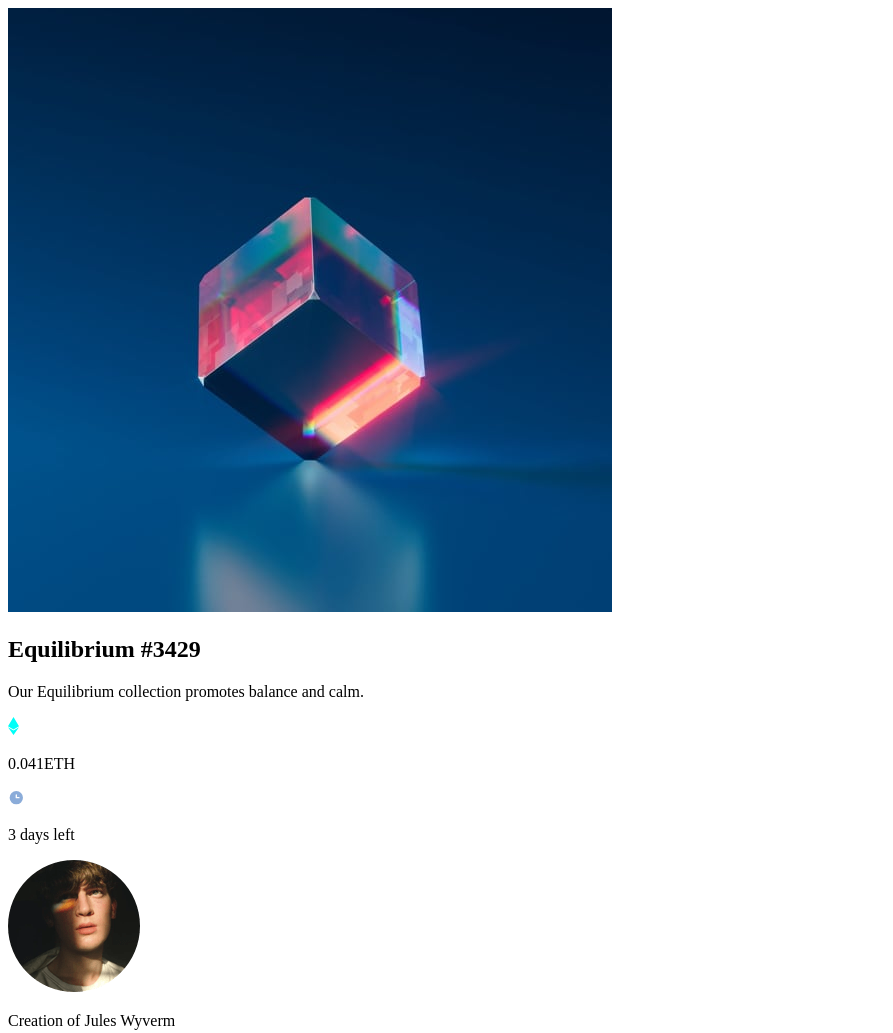
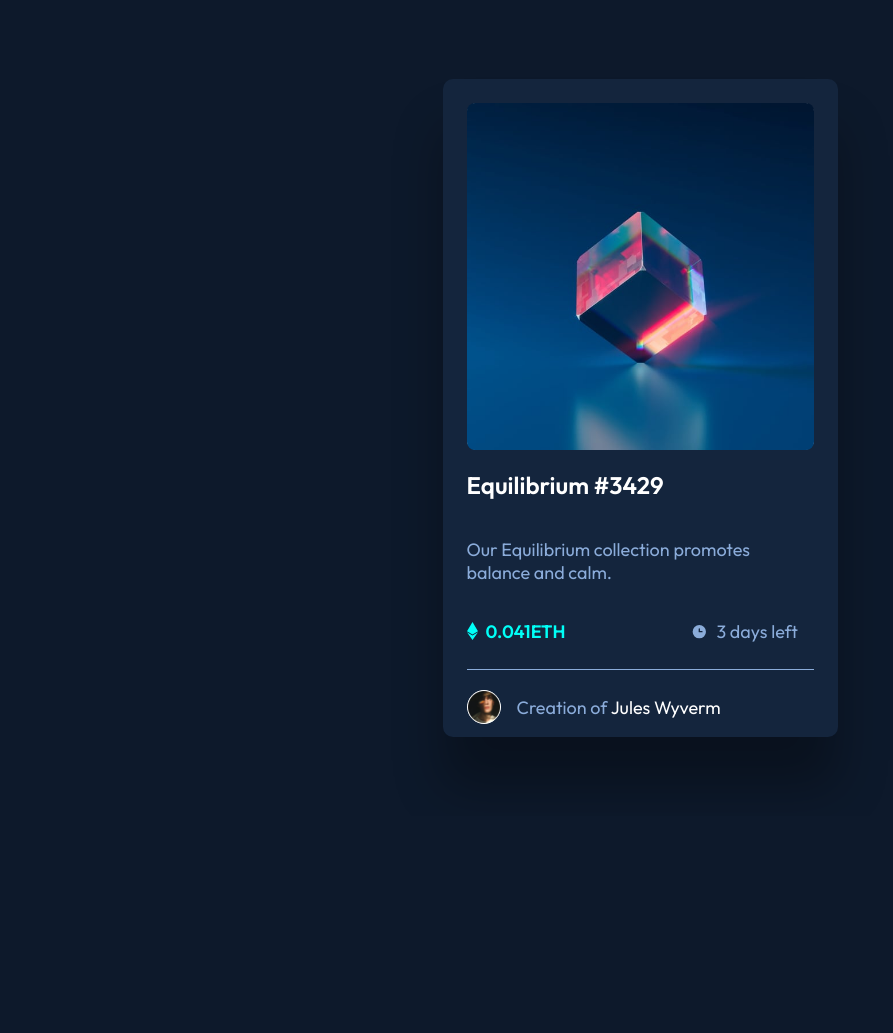
Before and after one commit to carlosdamota/reto_tarjeta_nft, a plain HTML site: page index.html in a window 1280 px wide. Shown: the whole page, without its empty margins (0-893 px from the left). After the commit the page ends 816 px from the top, so only its background shows below. Drawn offline with Linux system fonts and the light colour scheme.

Commit message:
version_1

```diff
--- a/index.html
+++ b/index.html
@@ -9,21 +9,27 @@
 </head>
 <body>
     <main>
-        <picture>
-            <img src="images/image-equilibrium.jpg" alt="nft-equilibrium">
+        <picture class="main__picture">
+            <img class="picture__img--nft" src="images/image-equilibrium.jpg" alt="nft-equilibrium">
         </picture>
-        <section>
-            <h1 class="section__title">Equilibrium #3429</h1>
-            <p class="section__text"> Our Equilibrium collection promotes balance and calm.</p>
-            <article class="article--price">
-                <span class="logo--etherum"><img src="images/icon-ethereum.svg" alt="icono-etherum"><p class="section__text--bold">0.041ETH</p></span>
-                <span class="logo--etherum"><img src="images/icon-clock.svg" alt="icono-clock"><p class="section__text"></p> 3 days left</p></span>
+        <section class="section">
+            <h1 class="section__h1">Equilibrium #3429</h1>
+            <p class="section__p p--18px"> Our Equilibrium collection promotes balance and calm.</p>
+            <article class="section__article">
+                <span class="article__span">
+                    <img class="article__icon" src="images/icon-ethereum.svg" alt="icono-etherum">
+
+                </span>
+                <p class="article__p--bold p--18px">0.041ETH</p>
+                <span class="article__span"><img class="article__icon" src="images/icon-clock.svg" alt="icono-clock"></span>
+                <p class="article__p p--18px">3 days left</p>
             </article>
-            <footer section--avatar>
-                <picture section__image--avatar>
-                    <img src="images/image-avatar.png" alt="image-avatar">
+            <hr class="section__hr">
+            <footer class="footer">
+                <picture class="footer__picture">
+                    <img class="picture__img--avatar" src="images/image-avatar.png" alt="image-avatar">
                 </picture>
-                <p class="section__text">Creation of Jules Wyverm</p>
+                <p class="footer__p p--18px">Creation of <span class="footer__p--name"> Jules Wyverm</span></p>
             </footer>
         </section>
     </main>
--- a/style.css
+++ b/style.css
@@ -1,2 +1,101 @@
 @import url('https://fonts.googleapis.com/css2?family=Outfit:wght@300;400;600&display=swap');
-font-family: 'Outfit', sans-serif;
+
+body {
+    background-color: hsl(217, 54%, 11%);
+    display: flex;
+    justify-content: center;
+    align-items: center;
+    min-height: 100vh;
+}
+main {
+    background-color: hsl(216, 50%, 16%);
+    display: flex;
+    flex-direction: column;
+    border-radius: 10px;
+    max-width: 395px;
+    box-shadow: 0 50px 50px rgba(0, 0, 0, 0.3);
+    }
+.main__picture {
+    display: flex;
+    justify-content: center;
+    align-items: center;
+    margin: 1.5rem 1.5rem 0;
+    background-color: white;
+    border-radius: 10px;
+}
+.picture__img--nft {
+    max-width: 100%;
+    border-radius: 8px;
+
+}
+.picture__img--nft:hover {
+    opacity: 0.5;
+}
+.p--18px {
+    font-size: 18px;
+    color: hsl(215, 51%, 70%);
+}
+.section {
+    display: flex;
+    flex-direction: column;
+    justify-content: center;
+    align-items: flex-start;
+    max-width: 100%;
+    font-family: 'Outfit', sans-serif;
+    margin-right: 1.5em;
+    margin-left: 1.5em;
+}
+.section__h1 {
+    color: hsl(0, 0%, 100%)
+}
+.section__h1:hover {
+    opacity: 0.8;
+}
+.section__article {
+    display: flex;
+    flex-direction: row;
+    align-items: center;
+    margin: 0;
+}
+.article__span {
+    display: flex;
+}
+.article__icon {
+    margin-right: 0.5rem;
+}
+.article__p--bold {
+    font-weight: bold;
+    color: hsl(178, 100%, 50%);
+    margin-right: 7em;
+
+}
+.footer {
+    display: flex;
+    align-items: center;
+}
+.section__hr {
+   min-width: 100%;
+   min-height: 1px;
+   border: none;
+   background-color: hsl(215, 51%, 70%);
+}
+.footer__picture {
+    background-color: white;
+    width: 2rem;
+    height: 2rem;
+    border-radius: 50%;
+    border: solid 1px white;
+    margin-right: 1rem;
+}
+.picture__img--avatar {
+    max-width: 100%;
+    max-height: 100%;
+    object-fit: cover;
+
+}
+.footer__p--name {
+    color: white;
+}
+.footer__p--name:hover {
+    opacity: 0.80;
+}
```
Also changed, not shown: images/Captura de pantalla 2023-02-25 075519.png (added), 1 other file.
